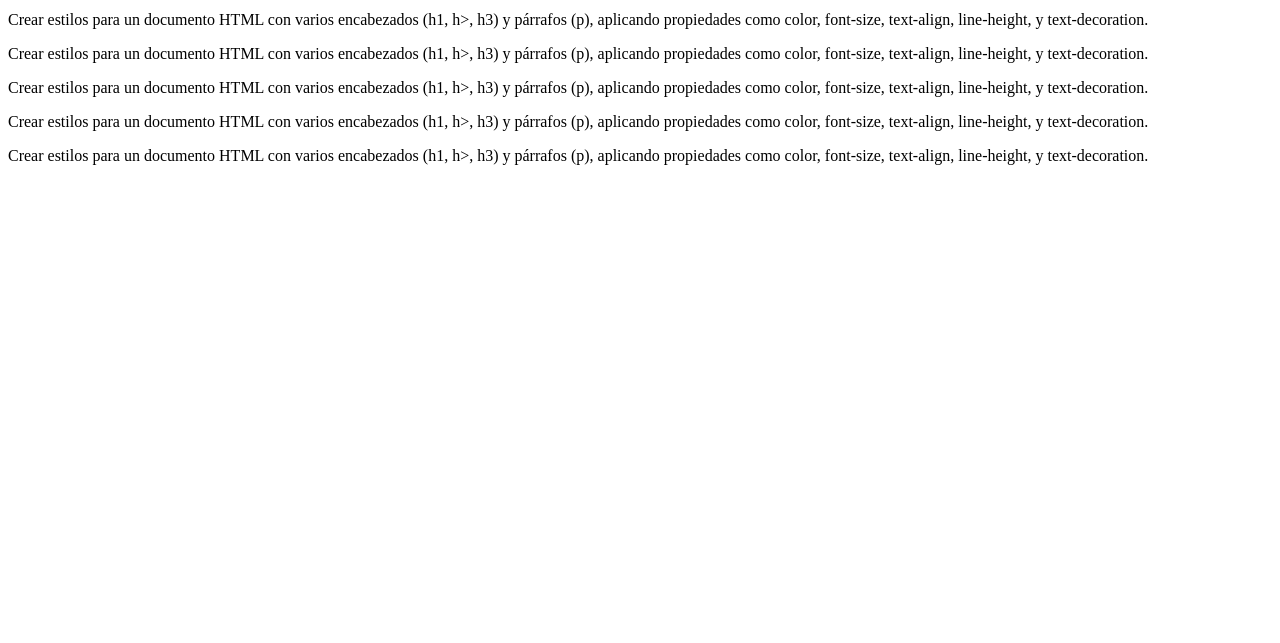
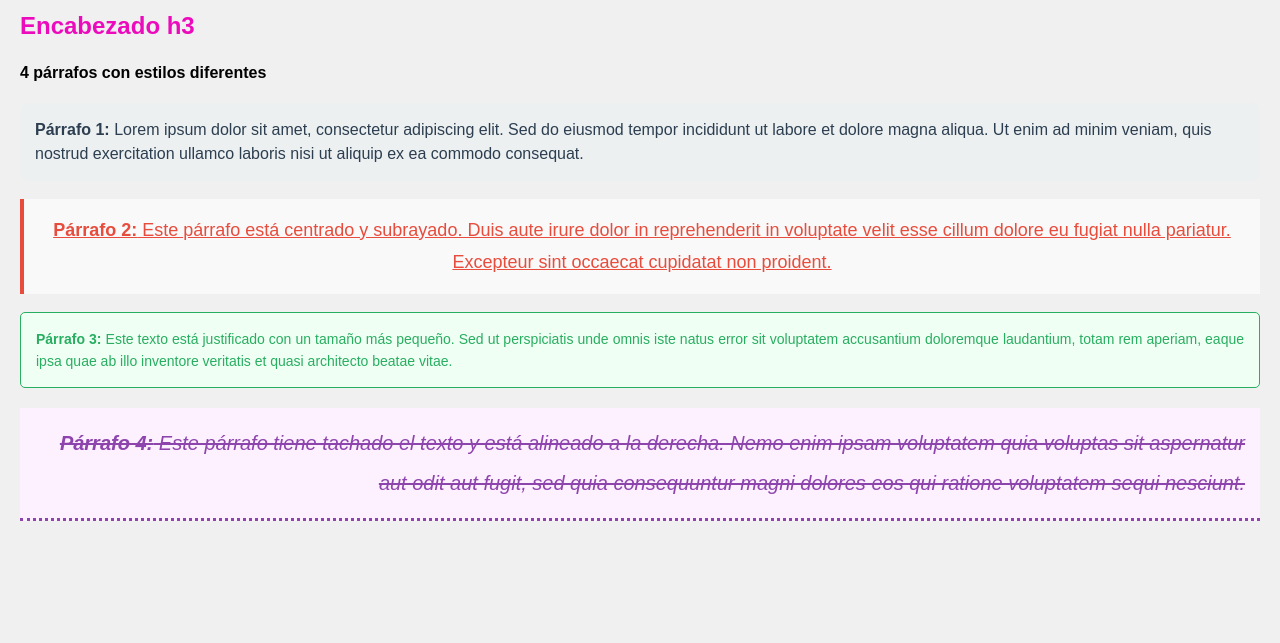
Before and after one commit to alxrych/color-tipografia, a plain HTML site: page index.html in a window 1280 px wide. Shown: the part 157-800 px from the top of the page. Drawn offline with Linux system fonts and the light colour scheme.

Commit message:
Fichero main.css actualizado

```diff
--- a/index.html
+++ b/index.html
@@ -5,29 +5,46 @@
     <meta charset="UTF-8">
     <meta name="viewport" content="width=device-width, initial-scale=1.0">
     <title>Práctica sobre colores y tipografías</title>
+    <link rel="stylesheet" type="text/css" href="main.css">
 </head>
 
 <body>
     <header>
-      <h1>Ejercicio 1: estilizar encabezados y párrafos</h1>
+        <h1>Ejercicio 1: estilizar encabezados y párrafos</h1>
     </header>
     <h2>Encabezado h2</h2>
     <h3>Encabezado h3</h3>
 
-    <p>Crear estilos para un documento HTML con varios encabezados (h1, h>, h3) y párrafos (p), aplicando propiedades
-        como color, font-size, text-align, line-height, y text-decoration.</p>
 
-    <p>Crear estilos para un documento HTML con varios encabezados (h1, h>, h3) y párrafos (p), aplicando propiedades
-        como color, font-size, text-align, line-height, y text-decoration.</p>
+    <h4>4 párrafos con estilos diferentes</h4>
 
-    <p>Crear estilos para un documento HTML con varios encabezados (h1, h>, h3) y párrafos (p), aplicando propiedades
-        como color, font-size, text-align, line-height, y text-decoration.</p>
+    <p class="parrafo1">
+        <strong>Párrafo 1:</strong> Lorem ipsum dolor sit amet,
+        consectetur adipiscing elit. Sed do eiusmod tempor incididunt ut labore
+        et dolore magna aliqua. Ut enim ad minim veniam, quis nostrud exercitation
+        ullamco laboris nisi ut aliquip ex ea commodo consequat.
+    </p>
 
-    <p>Crear estilos para un documento HTML con varios encabezados (h1, h>, h3) y párrafos (p), aplicando propiedades
-        como color, font-size, text-align, line-height, y text-decoration.</p>
+    <p class="parrafo2">
+        <strong>Párrafo 2:</strong> Este párrafo está centrado
+        y subrayado. Duis aute irure dolor in reprehenderit in voluptate velit
+        esse cillum dolore eu fugiat nulla pariatur. Excepteur sint occaecat
+        cupidatat non proident.
+    </p>
 
-    <p>Crear estilos para un documento HTML con varios encabezados (h1, h>, h3) y párrafos (p), aplicando propiedades
-        como color, font-size, text-align, line-height, y text-decoration.</p>
+    <p class="parrafo3">
+        <strong>Párrafo 3:</strong> Este texto está justificado
+        con un tamaño más pequeño. Sed ut perspiciatis unde omnis iste natus error
+        sit voluptatem accusantium doloremque laudantium, totam rem aperiam,
+        eaque ipsa quae ab illo inventore veritatis et quasi architecto beatae vitae.
+    </p>
+
+    <p class="parrafo4">
+        <strong>Párrafo 4:</strong> Este párrafo tiene tachado
+        el texto y está alineado a la derecha. Nemo enim ipsam voluptatem quia
+        voluptas sit aspernatur aut odit aut fugit, sed quia consequuntur magni
+        dolores eos qui ratione voluptatem sequi nesciunt.
+    </p>
 
 </body>
 
--- a/main.css
+++ b/main.css
@@ -0,0 +1,74 @@
+
+body {
+    font-family: Arial, sans-serif;
+    background-color: #f0f0f0;
+    margin: 0;
+    padding: 20px;
+}
+
+
+h1 {
+    color: #2c3e50;
+    text-align: center;
+    font-size: 2em;
+}
+
+
+h2 {
+    color: #834b0b;
+    text-align: left;
+    font-size: 2em;
+}
+
+h3 {
+    color: #ec0bbc;
+    text-align: left;
+    font-size: 1.5em;
+}
+
+.parrafo1 {
+    color: #2c3e50;
+    font-size: 16px;
+    text-align: left;
+    line-height: 1.5;
+    text-decoration: none;
+    background-color: #ecf0f1;
+    padding: 15px;
+    border-radius: 8px;
+}
+
+.parrafo2 {
+    color: #e74c3c;
+    font-size: 18px;
+    text-align: center;
+    line-height: 1.8;
+    text-decoration: underline;
+    background-color: #f9f9f9;
+    padding: 15px;
+    border-left: 4px solid #e74c3c;
+}
+
+.parrafo3 {
+    color: #27ae60;
+    font-size: 14px;
+    text-align: justify;
+    line-height: 1.6;
+    text-decoration: none;
+    background-color: #f0fff4;
+    padding: 15px;
+    border: 1px solid #27ae60;
+    border-radius: 5px;
+}
+
+
+.parrafo4 {
+    color: #8e44ad;
+    font-size: 20px;
+    text-align: right;
+    line-height: 2.0;
+    text-decoration: line-through;
+    background-color: #fdf0ff;
+    padding: 15px;
+    font-style: italic;
+    border-bottom: 3px dotted #8e44ad;
+}
```
